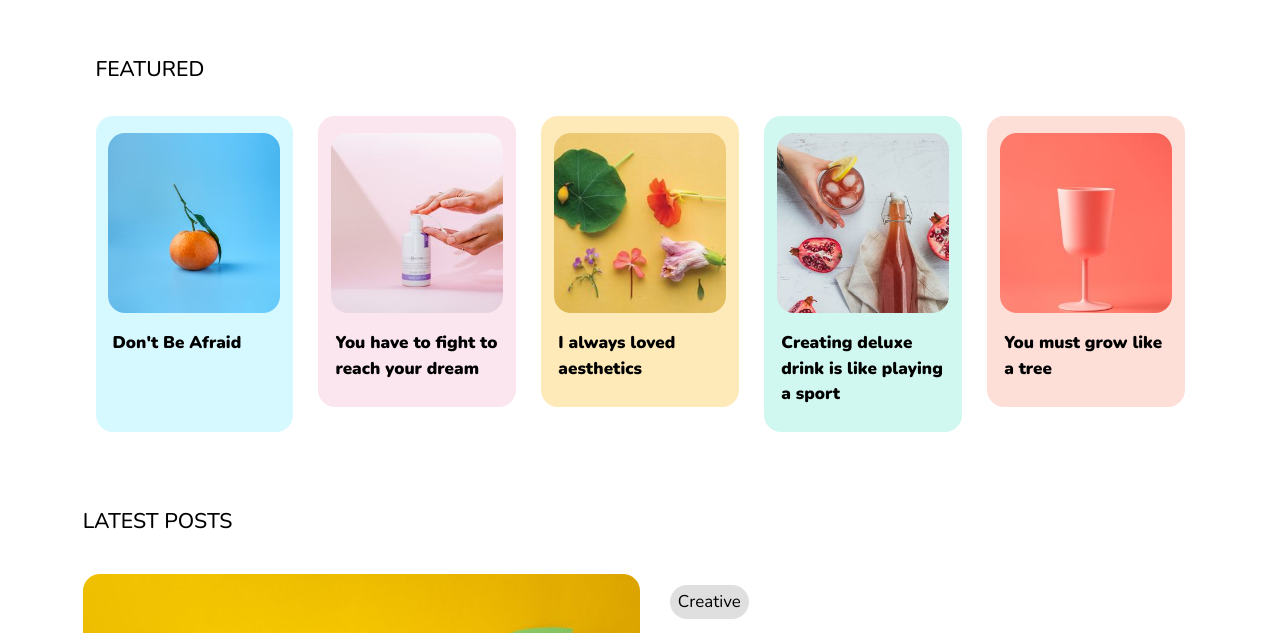
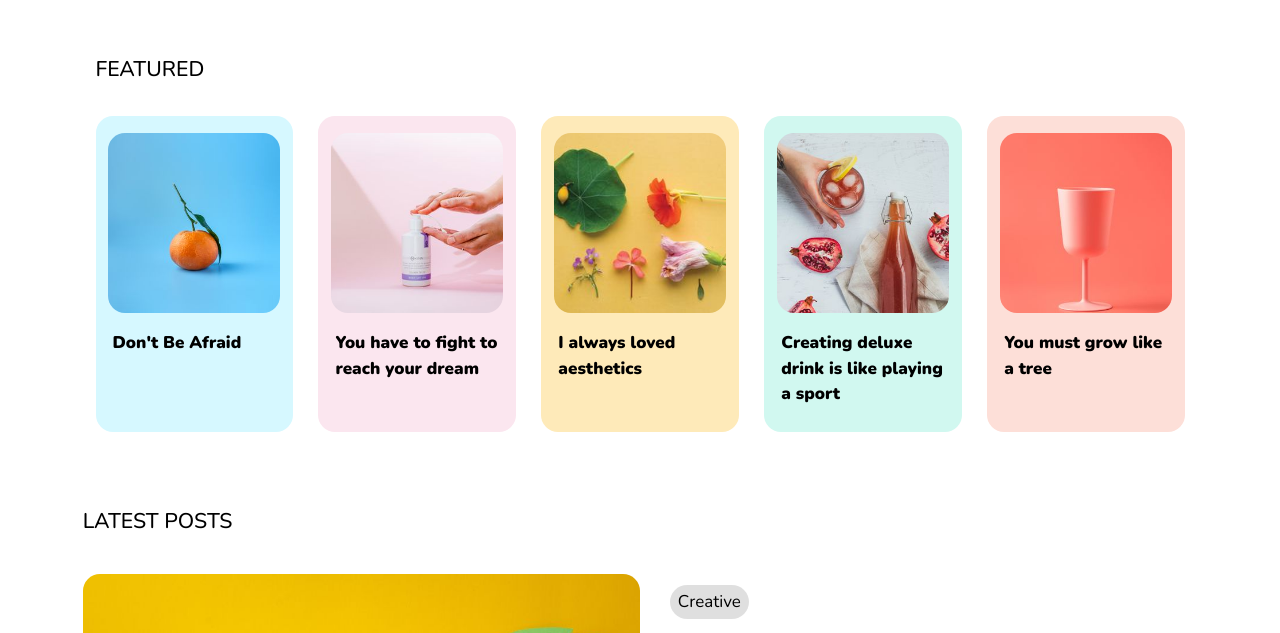
Before and after one commit to Abhi140700/Theme-Toggle, a plain HTML site: page index.html in a window 1280 px wide. Shown: the part 89-722 px from the top of the page. Drawn offline with nearby package versions, Linux system fonts and the light colour scheme.

Commit message:
Update style.css

```diff
--- a/css/style.css
+++ b/css/style.css
@@ -158,3 +158,6 @@ body{
         height: 420px !important;
     }
 }
+.card{
+    height : 100% !important
+}
```
